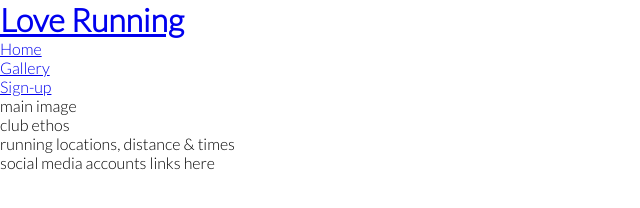
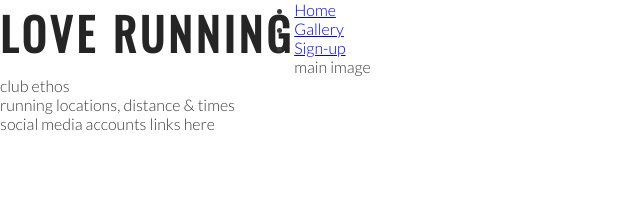
Before and after one commit to dsouths/love-running, a plain HTML site: page index.html in a window 1280 px wide. Shown: the whole page, without its empty margins (0-640 px from the left). Drawn offline with nearby package versions, Linux system fonts and the light colour scheme.

Commit message:
changed size & style of headings & logo

```diff
--- a/assets/css/style.css
+++ b/assets/css/style.css
@@ -9,4 +9,18 @@
 body {
     font-family: lato, sans-serif;
     font-weight: 300;
+    color: #3a3a3a;
 }
+
+/*headings & logos*/
+h1, h2 {
+    font-family: oswald, sans-serif;
+    text-transform: uppercase;
+    letter-spacing: 4px;
+    color: #252525;
+}
+
+#logo {
+    float: left;
+    font-size: 280%;
+}
--- a/index.html
+++ b/index.html
@@ -1,5 +1,6 @@
 <!DOCTYPE html>
 <html lang="en">
+
 <head>
     <meta charset="UTF-8">
     <meta http-equiv="X-UA-Compatible" content="IE=edge">
@@ -9,10 +10,11 @@
     <link rel="stylesheet" href="assets/css/style.css">
     <title>Love Running</title>
 </head>
+
 <body>
     <header>
         <a href="index.html">
-            <h1> Love Running </h1>
+            <h1 id="logo"> Love Running </h1>
             <nav>
                 <ul>
                     <li> <a href="index.html">Home</a></li>
@@ -38,4 +40,5 @@
     </footer>
 
 </body>
+
 </html>
```
